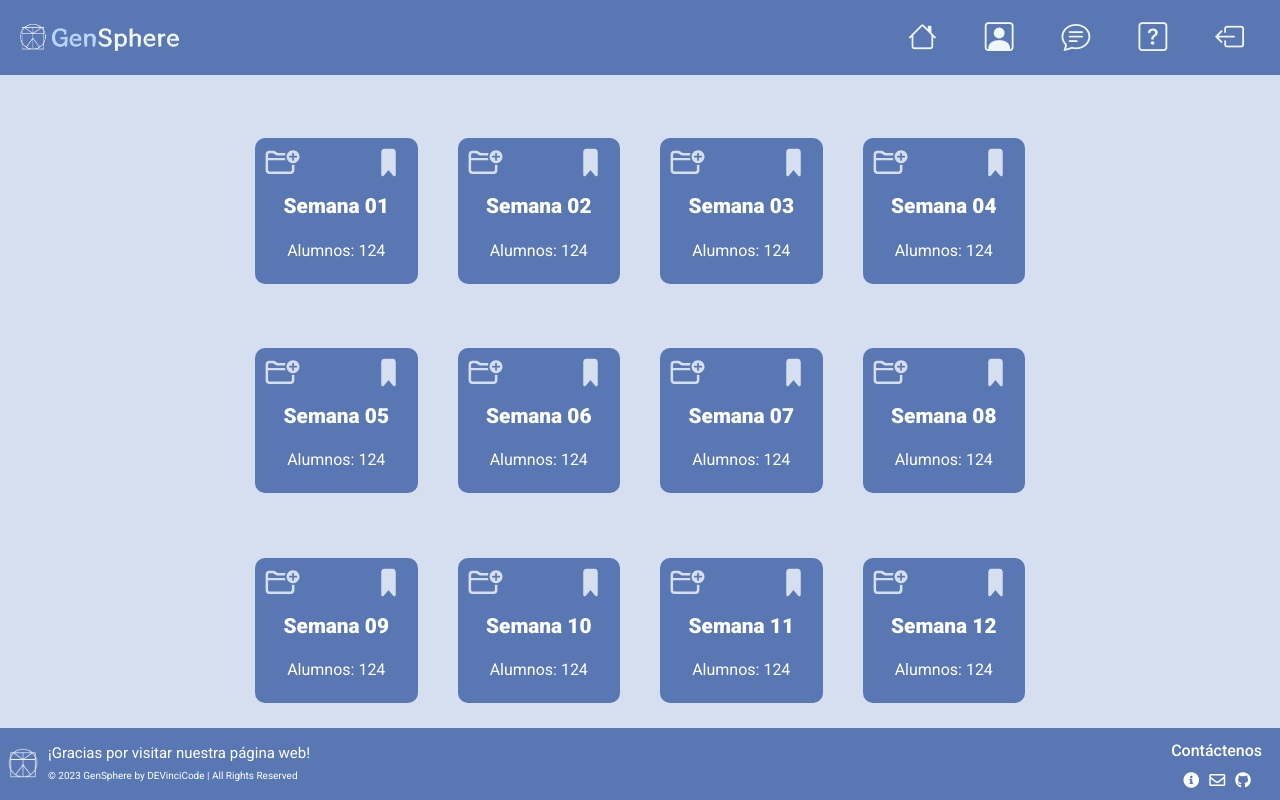
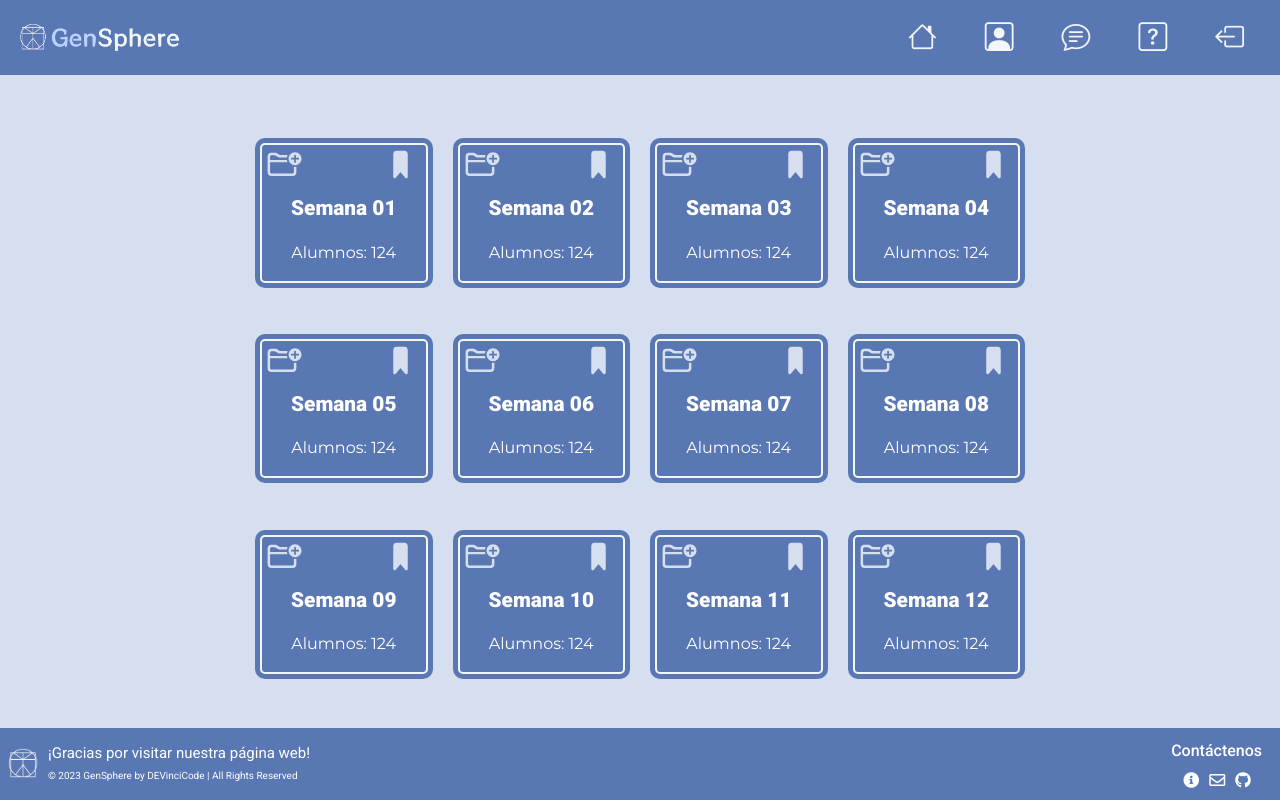
Before and after one commit to DEVinciCodeTeam/GenSphere, a plain HTML site: page index.html in a window 1280 px wide. Drawn offline with nearby package versions, Linux system fonts and the light colour scheme.

Commit message:
efecto de hover

```diff
--- a/assets/css/index.css
+++ b/assets/css/index.css
@@ -48,13 +48,11 @@ nav {
 }
 
 /*--------------Linea del tiempo-----------------*/
-/* Media Querie */
-
 .main-section {
   padding: 15px;
   display: grid;
   grid-template-columns: repeat(4, 1fr);
-  grid-gap: 40px;
+  grid-gap: 20px;
   max-width: 800px;
   width: 100%;
   margin: 0 auto;
@@ -75,6 +73,10 @@ nav {
   width: 100%;
   height: 100%;
   display: inline-table;
+}
+.intern-box-border{
+  border-radius: 5px;
+	border: 2px solid #f1f6f9;
 }
 
 .box-bookmark{
@@ -97,6 +99,7 @@ nav {
 }
 
 .box-title{
+
   color: #FFFFFF;
   font-size: 1.3rem;
   font-weight: bold;
@@ -107,12 +110,17 @@ nav {
 
 .box-interaction{
   color: #FFFFFF;
+  font-family: "Montserrat";
 }
 
 .box-container:hover .box {
-  background-color: rgba(140, 173, 207, 0.5);
+  transition: 400ms;
+  box-shadow: 0px -10px 20px var(--letra);
+  background-color: var(--letra);
+
 }
 
+/* Media Querie */
 @media (max-width: 600px) {
   .main-section {
     grid-template-columns: repeat(2, 1fr);
--- a/index.html
+++ b/index.html
@@ -85,6 +85,7 @@
     <a href="/sections/forum/forum.html">
       <div class="box-container">
         <div class="box">
+          <div class="intern-box-border">
             <img class="box-bookmark" src="./assets/img/logo/bookmark.fill.svg" alt="">
             <img class="box-folder-badge" src="./assets/img/logo/folder.badge.plus.svg" alt="">
             <div class="box-name">
@@ -93,11 +94,13 @@
             </div>
           </div>
         </div>
+      </div>
     </a>
     <!-- Semana 2 -->
     <a href="/sections/forum/forum2.html">
       <div class="box-container">
         <div class="box">
+          <div class="intern-box-border">
             <img class="box-bookmark" src="./assets/img/logo/bookmark.fill.svg" alt="">
             <img class="box-folder-badge" src="./assets/img/logo/folder.badge.plus.svg" alt="">
             <div class="box-name">
@@ -106,16 +109,20 @@
             </div>
           </div>
         </div>
+        </div>
+      </div>
     </a>
     <!-- Semana 3 -->
     <a href="/sections/forum/forum3.html">
       <div class="box-container">
         <div class="box">
+          <div class="intern-box-border">
             <img class="box-bookmark" src="./assets/img/logo/bookmark.fill.svg" alt="">
             <img class="box-folder-badge" src="./assets/img/logo/folder.badge.plus.svg" alt="">
             <div class="box-name">
               <p class="box-title">Semana 03</p>
               <p class="box-interaction">Alumnos: 124</p>
+            </div>
           </div>
         </div>
       </div>
@@ -125,11 +132,13 @@
     <a href="/sections/forum/forum4.html">
       <div class="box-container">
         <div class="box">
+          <div class="intern-box-border">
             <img class="box-bookmark" src="./assets/img/logo/bookmark.fill.svg" alt="">
             <img class="box-folder-badge" src="./assets/img/logo/folder.badge.plus.svg" alt="">
             <div class="box-name">
               <p class="box-title">Semana 04</p>
               <p class="box-interaction">Alumnos: 124</p>
+            </div>
           </div>
         </div>
       </div>
@@ -139,11 +148,13 @@
     <a href="/sections/forum/forum5.html">
       <div class="box-container">
         <div class="box">
+          <div class="intern-box-border">
             <img class="box-bookmark" src="./assets/img/logo/bookmark.fill.svg" alt="">
             <img class="box-folder-badge" src="./assets/img/logo/folder.badge.plus.svg" alt="">
             <div class="box-name">
               <p class="box-title">Semana 05</p>
               <p class="box-interaction">Alumnos: 124</p>
+            </div>
           </div>
         </div>
       </div>
@@ -153,11 +164,13 @@
     <a href="/sections/forum/forum6.html">
       <div class="box-container">
         <div class="box">
+          <div class="intern-box-border">
             <img class="box-bookmark" src="./assets/img/logo/bookmark.fill.svg" alt="">
             <img class="box-folder-badge" src="./assets/img/logo/folder.badge.plus.svg" alt="">
             <div class="box-name">
               <p class="box-title">Semana 06</p>
               <p class="box-interaction">Alumnos: 124</p>
+            </div>
           </div>
         </div>
       </div>
@@ -167,12 +180,13 @@
     <a href="/sections/forum/forum7.html">
       <div class="box-container">
         <div class="box">
-
+          <div class="intern-box-border">
             <img class="box-bookmark" src="./assets/img/logo/bookmark.fill.svg" alt="">
             <img class="box-folder-badge" src="./assets/img/logo/folder.badge.plus.svg" alt="">
             <div class="box-name">
               <p class="box-title">Semana 07</p>
               <p class="box-interaction">Alumnos: 124</p>
+            </div>
           </div>
         </div>
       </div>
@@ -182,12 +196,13 @@
     <a href="/sections/forum/forum8.html">
       <div class="box-container">
         <div class="box">
-
+          <div class="intern-box-border">
             <img class="box-bookmark" src="./assets/img/logo/bookmark.fill.svg" alt="">
             <img class="box-folder-badge" src="./assets/img/logo/folder.badge.plus.svg" alt="">
             <div class="box-name">
               <p class="box-title">Semana 08</p>
               <p class="box-interaction">Alumnos: 124</p>
+            </div>
           </div>
         </div>
       </div>
@@ -197,11 +212,13 @@
     <a href="/sections/forum/forum9.html">
       <div class="box-container">
         <div class="box">
+          <div class="intern-box-border">
             <img class="box-bookmark" src="./assets/img/logo/bookmark.fill.svg" alt="">
             <img class="box-folder-badge" src="./assets/img/logo/folder.badge.plus.svg" alt="">
             <div class="box-name">
               <p class="box-title">Semana 09</p>
               <p class="box-interaction">Alumnos: 124</p>
+            </div>
           </div>
         </div>
       </div>
@@ -211,12 +228,14 @@
     <a href="/sections/forum/forum9.html">
       <div class="box-container">
         <div class="box">
-
+          <div class="intern-box-border">
             <img class="box-bookmark" src="./assets/img/logo/bookmark.fill.svg" alt="">
             <img class="box-folder-badge" src="./assets/img/logo/folder.badge.plus.svg" alt="">
             <div class="box-name">
               <p class="box-title">Semana 10</p>
               <p class="box-interaction">Alumnos: 124</p>
+            </div>
+          </div>
         </div>
         </div>
       </div>
@@ -226,12 +245,13 @@
     <a href="/sections/forum/forum10.html">
       <div class="box-container">
         <div class="box">
-
+          <div class="intern-box-border">
             <img class="box-bookmark" src="./assets/img/logo/bookmark.fill.svg" alt="">
             <img class="box-folder-badge" src="./assets/img/logo/folder.badge.plus.svg" alt="">
             <div class="box-name">
               <p class="box-title">Semana 11</p>
               <p class="box-interaction">Alumnos: 124</p>
+            </div>
           </div>
         </div>
       </div>
@@ -241,12 +261,13 @@
     <a href="/sections/forum/forum12.html">
       <div class="box-container">
         <div class="box">
-
+          <div class="intern-box-border">
             <img class="box-bookmark" src="./assets/img/logo/bookmark.fill.svg" alt="">
             <img class="box-folder-badge" src="./assets/img/logo/folder.badge.plus.svg" alt="">
             <div class="box-name">
               <p class="box-title">Semana 12</p>
               <p class="box-interaction">Alumnos: 124</p>
+            </div>
           </div>
         </div>
       </div>
```
Lines whose indentation alone changed are shown as unchanged.
